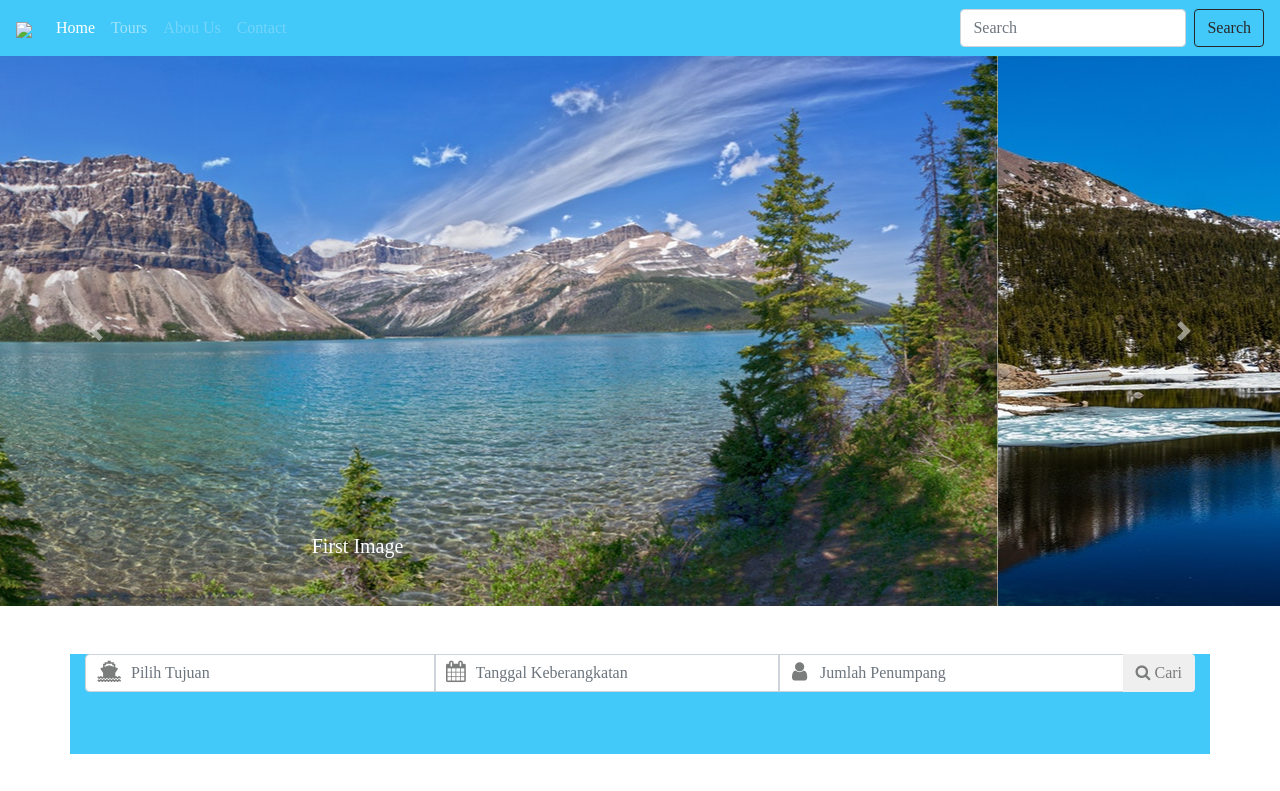
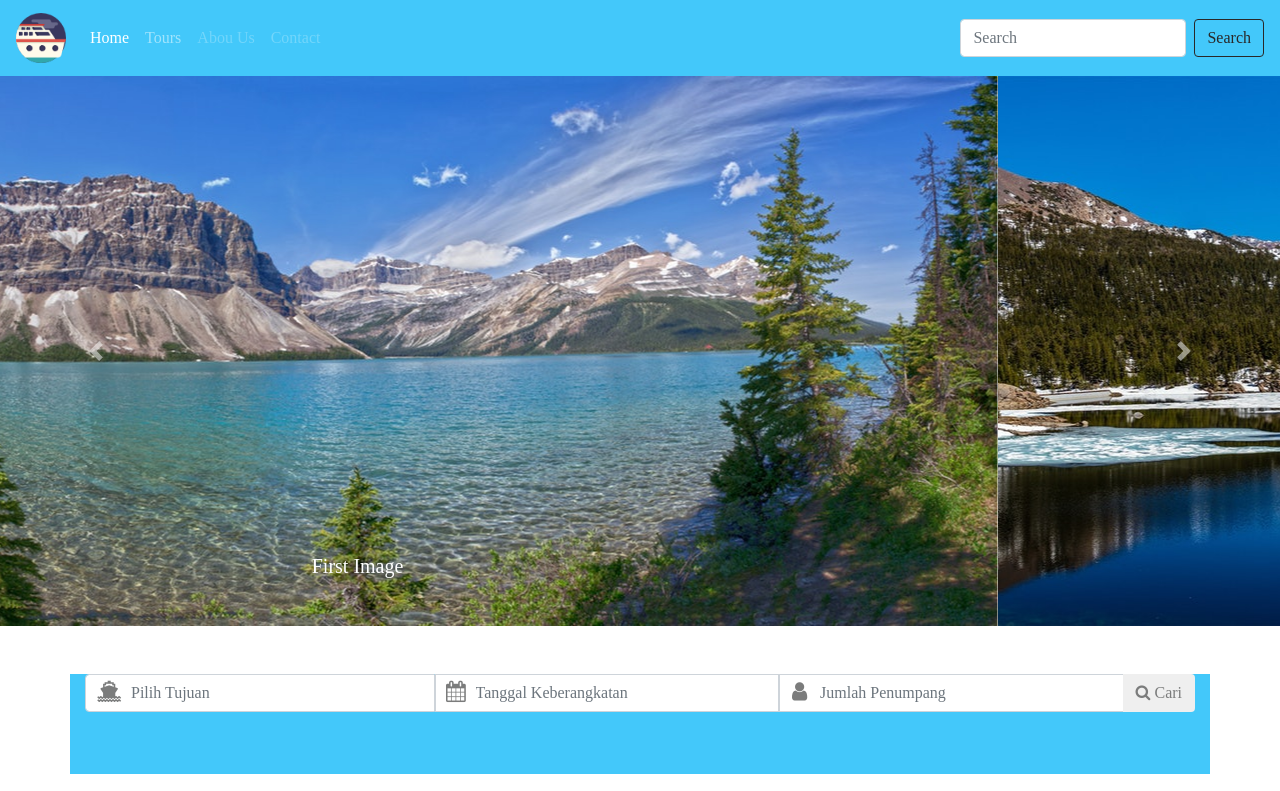
Before and after one commit to daring-drogon/HarbourTic, a plain HTML site: page index.html in a window 1280 px wide. Shown: the top 791 px of the page. Drawn offline with nearby package versions, Linux system fonts and the light colour scheme.

Commit message:
update icon-logo

```diff
--- a/index.html
+++ b/index.html
@@ -15,6 +15,8 @@
 
     <link rel="stylesheet" href="https://stackpath.bootstrapcdn.com/bootstrap/4.1.3/css/bootstrap.min.css">
     <link rel="stylesheet" href="index.css">
+
+    <link rel="icon" href="./assets/icon.png">
 </head>
 
 <body>
@@ -25,7 +27,7 @@
         </button>
         <div class="collapse navbar-collapse" id="navbarTogglerDemo01">
             <a class="navbar-brand" href="#">
-                <img src="assets/logo" width="50px">
+                <img src="assets/logo.png" width="50px">
             </a>
             <ul class="navbar-nav mr-auto mt-2 mt-lg-0">
                 <li class="nav-item active">
```
Also changed, not shown: assets/icon.png (added), assets/logo.png (added), 1 other file.
